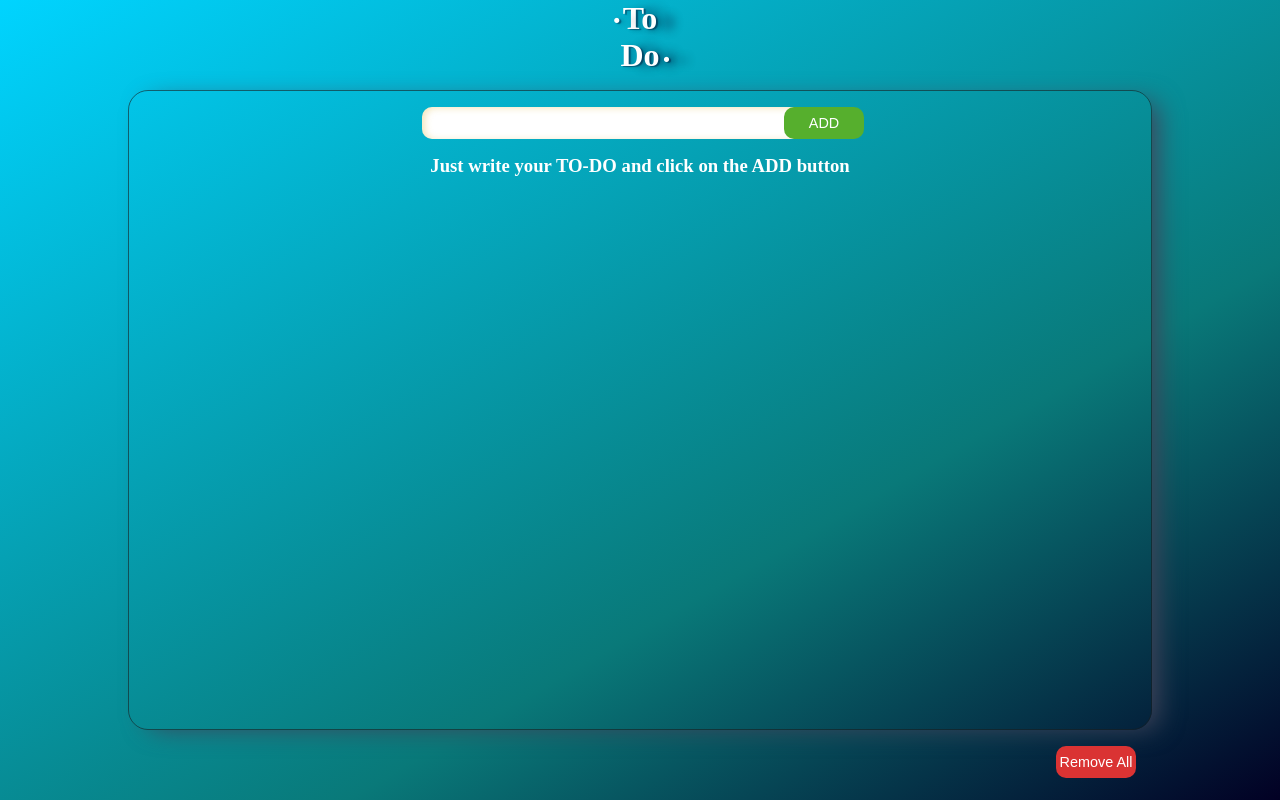
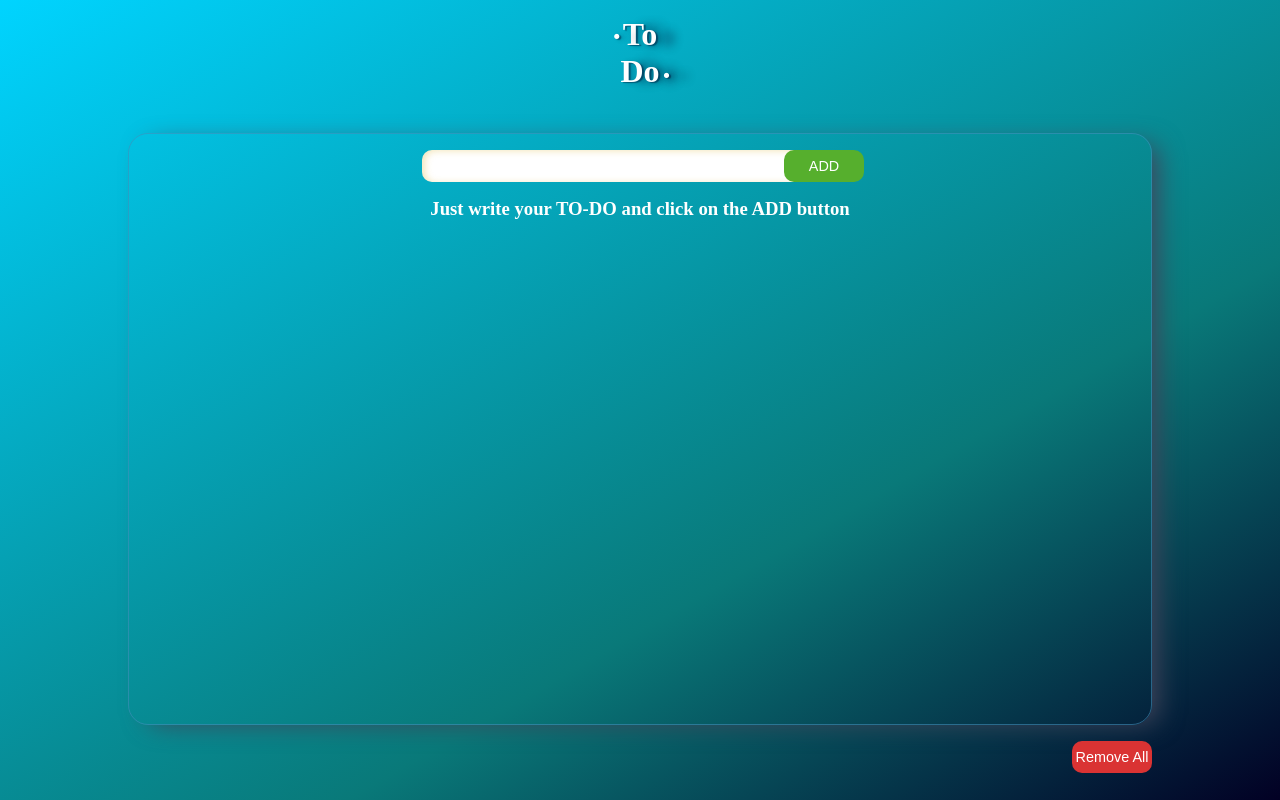
Before and after one commit to Stansom/TodoApp, a plain HTML site: page index.html in a window 1280 px wide. Drawn offline with Linux system fonts and the light colour scheme.

Commit message:
some impovements

```diff
--- a/assets/main.css
+++ b/assets/main.css
@@ -7,9 +7,6 @@
 }
 
 body {
-    /* margin: 0;
-    padding: 0; */
-    /* width: 330px; */
     height: 100vh;
     overflow: hidden;
 }
@@ -17,11 +14,10 @@ body {
 header {
     margin: 0;
     padding: 0;
-    /* height: 120px; */
 }
 
 main {
-    /* height: 100vh; */
+    height: 100vh;
     width: 100vw;
 }
 
@@ -54,9 +50,9 @@ main {
 }
 
 .container {
-    /* width: 800px; */
+    width: 80vw;
     height: 82vh;
-    margin: 0 3rem;
+    margin: 0 auto;
 }
 
 .d-flex {
@@ -129,7 +125,7 @@ main {
 
 .text-shadow-22 {
     text-shadow: 2px 1px 1px #02002469, 4px 1px 5px #0200243a,
-        18px 1px 10px #0200246e;
+    18px 1px 10px #0200246e;
 }
 
 .grad-ocean {
@@ -148,7 +144,7 @@ main {
     margin-top: 1rem;
     height: 80vh;
     width: 80vw;
-    border: 1px solid rgba(26, 30, 32, 0.603);
+    border: 1px solid rgba(66, 142, 185, 0.6);
     border-radius: 20px;
 }
 
@@ -288,7 +284,6 @@ input[type="checkbox"]:hover {
 }
 
 .bottom-controls {
-    width: 90vw;
     justify-content: flex-end;
 }
 
@@ -300,7 +295,7 @@ input[type="checkbox"]:hover {
     display: inline-block;
     cursor: pointer;
     color: #ffffff;
-    font-family: Arial;
+    font-family: Arial, serif;
     font-size: 0.9rem;
     text-decoration: none;
     text-align: center;
--- a/index.html
+++ b/index.html
@@ -8,17 +8,15 @@
     <link rel="stylesheet" href="./assets/main.css" />
     <link rel="apple-touch-icon" sizes="180x180" href="/apple-touch-icon.png">
     <link rel="icon" href="/assets/images/todoapp_logo.svg">
-    <link rel="manifest" href="/site.webmanifest">
-    <link rel="mask-icon" href="/safari-pinned-tab.svg" color="#5bbad5">
     <meta name="msapplication-TileColor" content="#da532c">
     <meta name="theme-color" content="#ffffff">
   </head>
   <body class="grad-ocean d-flex flex-column">
-    <header class="full-width">
+    <header class="full-width mt-1">
       <h1 class="header-todo text-white text-center text-shadow-22">To <br />Do</h1>
     </header>
     <main class="main-class d-flex just-center flex-column">
-      <div class="container d-flex just-center">
+      <div class="container d-flex just-center flex-column">
         <div class="d-flex flex-column content-box box-shadow-13">
           <div class="d-flex input-container just-center">
             <form action="" class="todo-input-form d-flex just-center">
@@ -27,16 +25,16 @@
           </form>
           </div>
           <div class="todo-list-container">
-            <h3 class="description-text text-center text-white">Just write your TO-DO and click on the ADD button</h2>
+            <h3 class="description-text text-center text-white">Just write your TO-DO and click on the ADD button</h3>
             <ul class="todo-list">
             </ul>
           </div>
         </div>
+          <div class="bottom-controls d-flex mt-1 flex-row">
+              <div class="remove-all-button text-white button button-red" id="remove-all-button">Remove All</div>
+          </div>
+
       </div>
-      <div class="bottom-controls d-flex flex-row">
-        <div class="remove-all-button text-white mt-1 mr-1 button button-red" id="remove-all-button">Remove All</div>
-      </div>
-
     </main>
     <script src="./assets/main.js"></script>
   </body>
```
Also changed, not shown: 1 other file.
